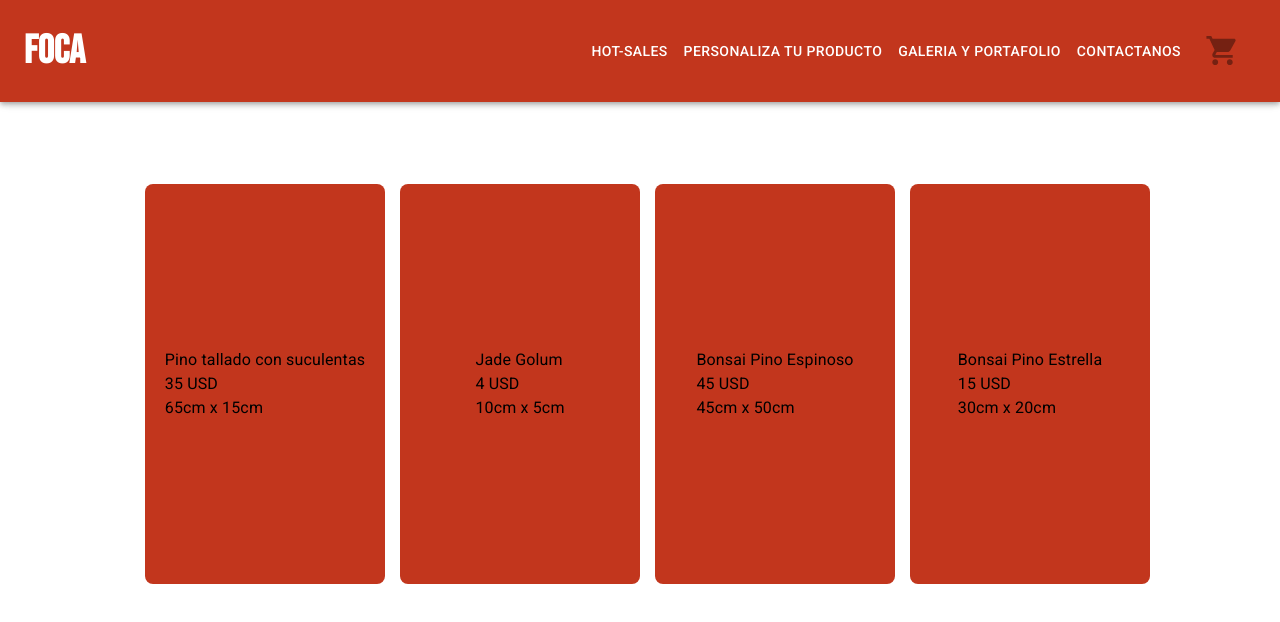
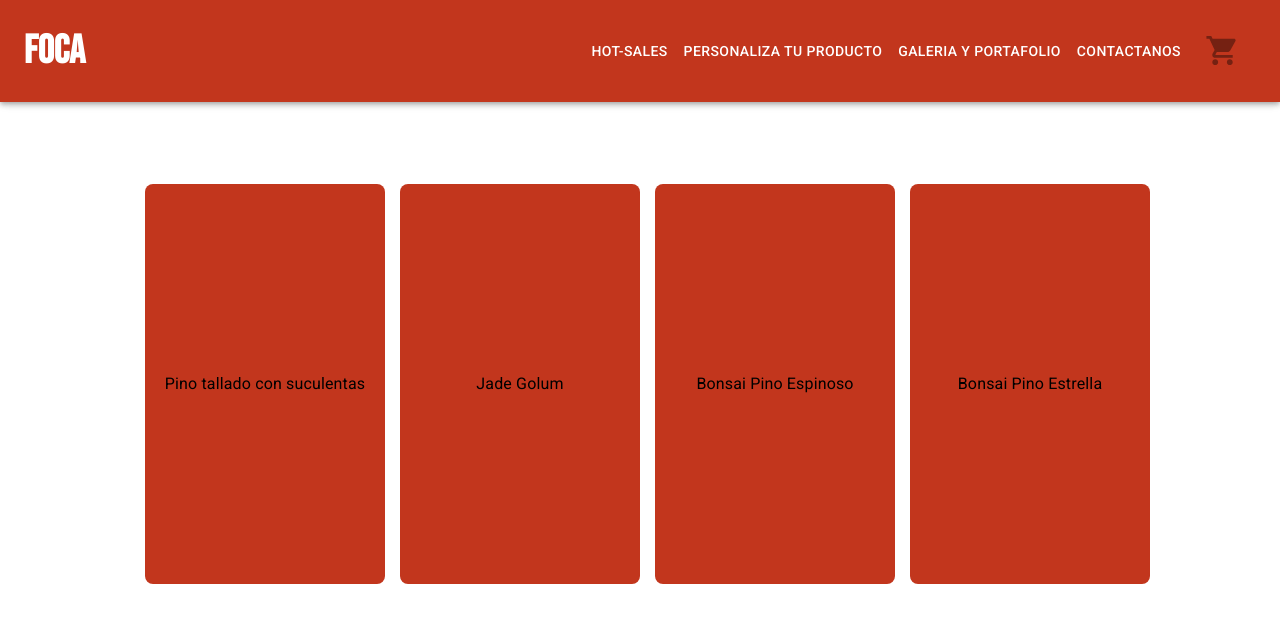
Before and after one commit to sbroken10/CODERHOUSE-RJS-CSPC, a React (Create React App) app: page / in a window 1280 px wide. Shown: the top 622 px of the page. Built offline with nearby package versions, Linux system fonts and the light colour scheme.

Commit message:
Desafio promise para los items - correccion

```diff
--- a/src/components/Item.jsx
+++ b/src/components/Item.jsx
@@ -3,19 +3,12 @@ import { Typography } from '@material-ui/core'
 import './styles/Item.css'
 
 export const Item = props => {
-    const {nombre, precio, tamaño, imgs, alt} = props
+    const { producto } = props
     return (
-        <>
+
         <div className="itemContainer">
-            <div>
-            <Typography className="pTxtElement">{nombre}</Typography>
-            <Typography className="sTxtElement">{precio}</Typography>
-            <Typography className="sTxtElement">{tamaño}</Typography>
-            </div>
-            <div>
-            <img src={imgs} alt={alt}></img>
-            </div>
+
+            <Typography className="pTxtElement">{producto.nombre}</Typography>
         </div>
-        </>
     )
 }
--- a/src/components/ItemList.jsx
+++ b/src/components/ItemList.jsx
@@ -2,54 +2,15 @@ import { Item } from './Item'
 import React from 'react'
 import './styles/ItemList.css'
 
-const ItemList = () => {
+export const ItemList = props => {
 
-const productos = [
-     {
-        id: 1,
-        nombre: "Pino tallado con suculentas",
-        precio: "35 USD",
-        tamaño: "65cm x 15cm",
-        imgs: "",
-
-    },
-    {
-        id: 2,
-        nombre: "Jade Golum",
-        precio: "4 USD",
-        tamaño: "10cm x 5cm",
-        imgs: "",
-
-    },
-    {
-        id: 3,
-        nombre: "Bonsai Pino Espinoso",
-        precio: "45 USD",
-        tamaño: "45cm x 50cm",
-        imgs: "",
-
-    },
-    {
-        id: 4,
-        nombre: "Bonsai Pino Estrella",
-        precio: "15 USD",
-        tamaño: "30cm x 20cm",
-        imgs: "",
-
-    }
-]
-
-const creacion = <div className="itemListContainer">{productos.map((producto) =>
-                <Item nombre={producto.nombre} precio={producto.precio} tamaño={producto.tamaño} imgs={producto.imgs}></Item>
-                )}
-                </div>
-
+    const {pr} = props
 
     return (
-        <>
-        {creacion}
-        </>
+
+        <div className="itemListContainer">{pr.map((producto) =>
+            <Item producto={producto}></Item>
+        )}
+        </div>
     )
 }
-
-export default ItemList
--- a/src/components/ItemListContainer.jsx
+++ b/src/components/ItemListContainer.jsx
@@ -1,25 +1,70 @@
 import { ItemCount } from './ItemCount';
-import ItemList from './ItemList';
+import {ItemList} from './ItemList';
 import React, {useState, useEffect} from 'react'
+
+const productos = [
+    {
+       id: 1,
+       nombre: "Pino tallado con suculentas",
+       precio: "35 USD",
+       tamaño: "65cm x 15cm",
+       imgs: "",
+
+   },
+   {
+       id: 2,
+       nombre: "Jade Golum",
+       precio: "4 USD",
+       tamaño: "10cm x 5cm",
+       imgs: "",
+
+   },
+   {
+       id: 3,
+       nombre: "Bonsai Pino Espinoso",
+       precio: "45 USD",
+       tamaño: "45cm x 50cm",
+       imgs: "",
+
+   },
+   {
+       id: 4,
+       nombre: "Bonsai Pino Estrella",
+       precio: "15 USD",
+       tamaño: "30cm x 20cm",
+       imgs: "",
+
+   }
+]
+
+const itemCreation = () => {
+    return new Promise ((resolve, reject) =>{
+        setTimeout(() => resolve(productos)
+
+        , 2000);
+
+    })
+}
+
 
 export const ItemListContainer = () => {
 
 
-    const [itemC, setItem] = useState('')
+    const [itemC, setItemC] = useState([])
+
+    const passArray = () =>{
+        itemCreation().then(
+            itemC =>{setItemC(itemC)})
+    }
 
     useEffect(() => {
-    const itemCreation = new Promise((resolve, reject)=> {
-        const time = setTimeout(() =>{
-        resolve(<ItemList></ItemList>)
-        }, 2000)
-    })
-    itemCreation.then((itemC) => {
-    setItem(itemC)
-    })}, [])
+    passArray();
+    },[])
+
 
     return (
         <>
-        {itemC}
+        <ItemList pr={itemC}></ItemList>
         </>
 
     )
--- a/src/components/styles/Item.css
+++ b/src/components/styles/Item.css
@@ -15,8 +15,6 @@
     display: block;
     color: white;
   }
-
-
   .imgAttr{
     background-color: #752112;
   }
```
Also changed, not shown: src/components/ItemCount.jsx (+7 -7 lines).
